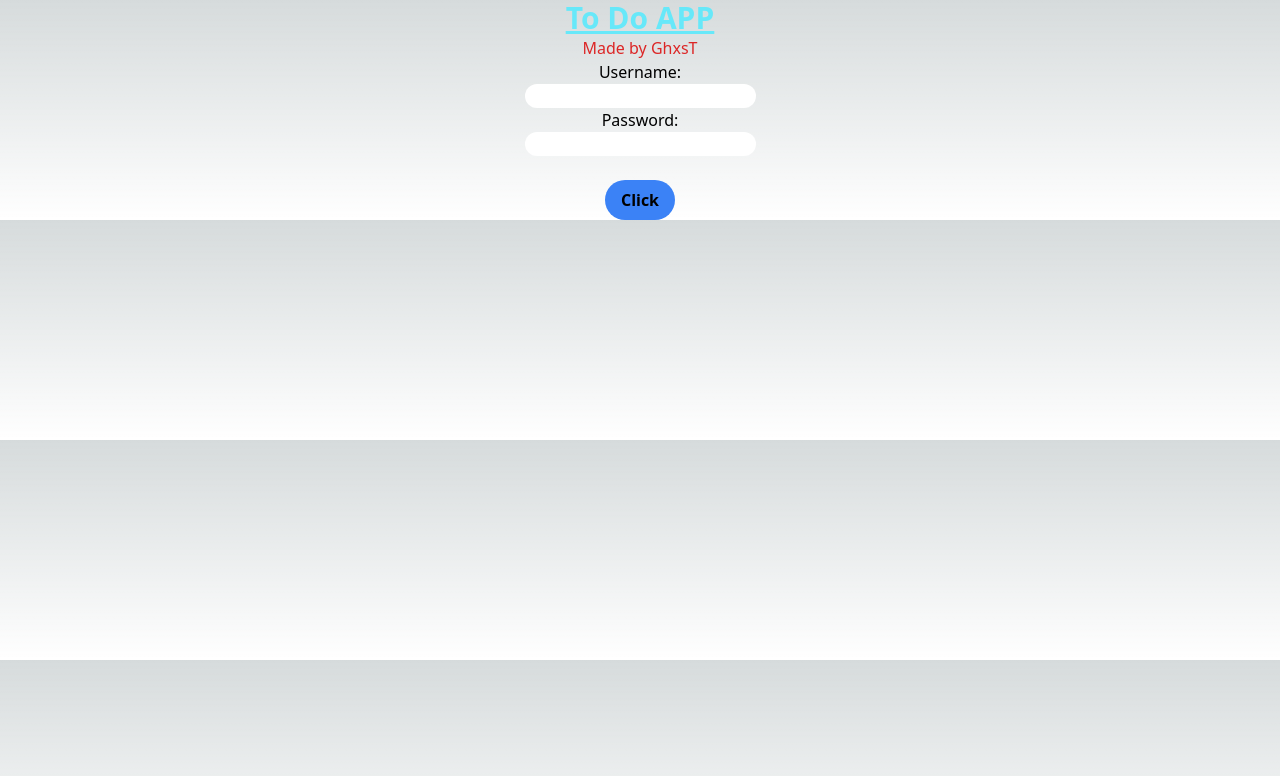
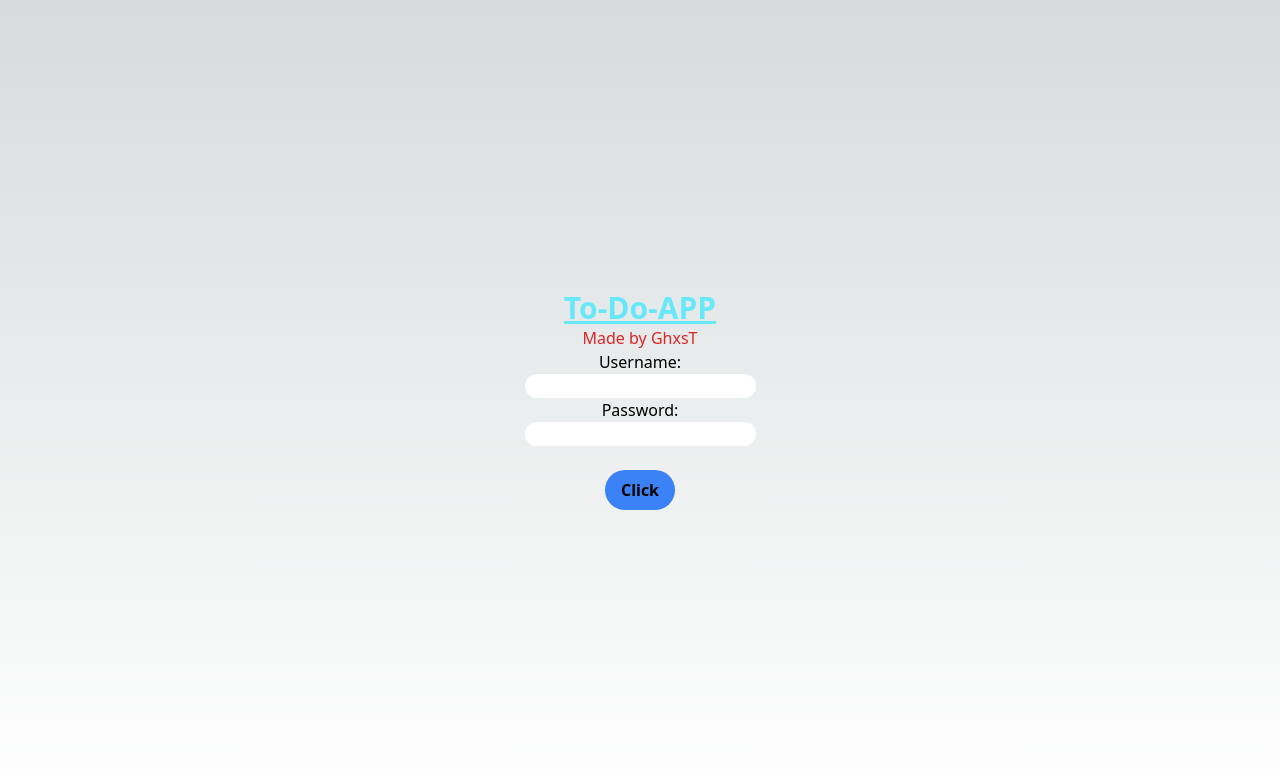
Before and after one commit to HoLyGhxsT/to-do-next, a Next.js app: page / in a window 1280 px wide. Shown: the top 776 px of the page. Built offline with nearby package versions, Linux system fonts and the light colour scheme.

Commit message:
Fixed Redirect Fixed Style

```diff
--- a/pages/api/auth.tsx
+++ b/pages/api/auth.tsx
@@ -1,5 +1,4 @@
 import type { NextApiRequest, NextApiResponse } from "next";
-import Home from "../next";
 
 type Data = {
   message: string;
@@ -13,7 +12,7 @@ async function handler(req: NextApiRequest, res: NextApiResponse<Data>) {
     res.status(422).json({ message: "Invalid Data" });
     return;
   } else {
-    return <Home />;
+    res.redirect("/next");
   }
 }
 
--- a/pages/index.tsx
+++ b/pages/index.tsx
@@ -2,11 +2,12 @@ export default function Home(this: any) {
   console.log("Loaded Index Page");
   return (
     <>
-      <div className="flex flex-col">
+      <div className="grid place-items-center h-screen">
+        <div>
         <h1 className="font-bold text-center text-3xl underline text-cyan-300">
-          To Do APP
+          To-Do-APP
         </h1>
-        <p className=" text-center text-red-600">Made by GhxsT</p>
+        <p className="text-center text-red-600">Made by GhxsT</p>
         <form action="/api/auth" method="POST" className="text-center">
           <label htmlFor="">Username:</label>
           <br />
@@ -24,6 +25,7 @@ export default function Home(this: any) {
             Click
           </button>
         </form>
+        </div>
       </div>
     </>
   );
```
